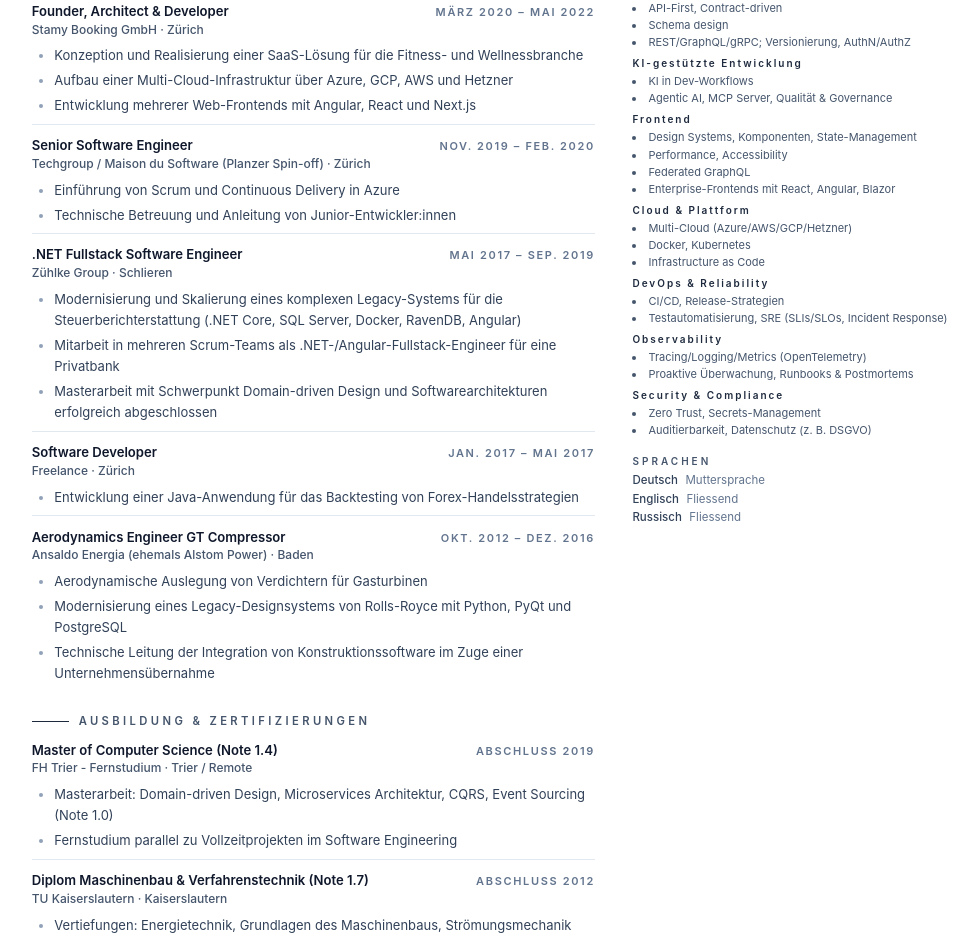
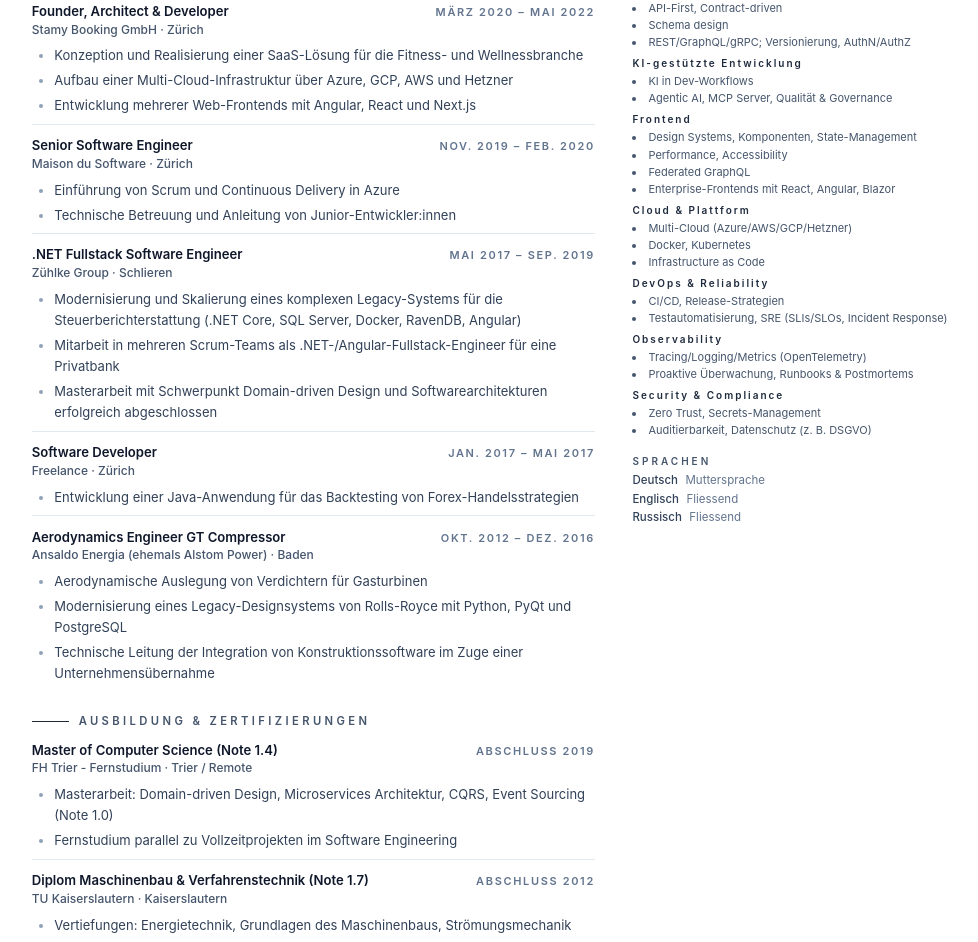
Before and after one commit to romanweis/cvman, a React (Vite) app: page / in a window 1280 px wide. Shown: the part 769-1711 px from the top of the page, without its empty margins (147-1125 px from the left). Built offline with nearby package versions, Linux system fonts and the light colour scheme.

Commit message:
save Friday, 10 October 2025 00:18:14

```diff
--- a/src/data/recruitingDeCv.ts
+++ b/src/data/recruitingDeCv.ts
@@ -191,7 +191,7 @@ export const recruitingDeCv: CvProfile = {
     },
     {
       role: "Senior Software Engineer",
-      company: "Techgroup / Maison du Software (Planzer Spin-off)",
+      company: "Maison du Software",
       location: "Zürich",
       period: "Nov. 2019 – Feb. 2020",
       highlights: [
```
Also changed, not shown: 1 other file (tests, documents, lock files or other folders).
